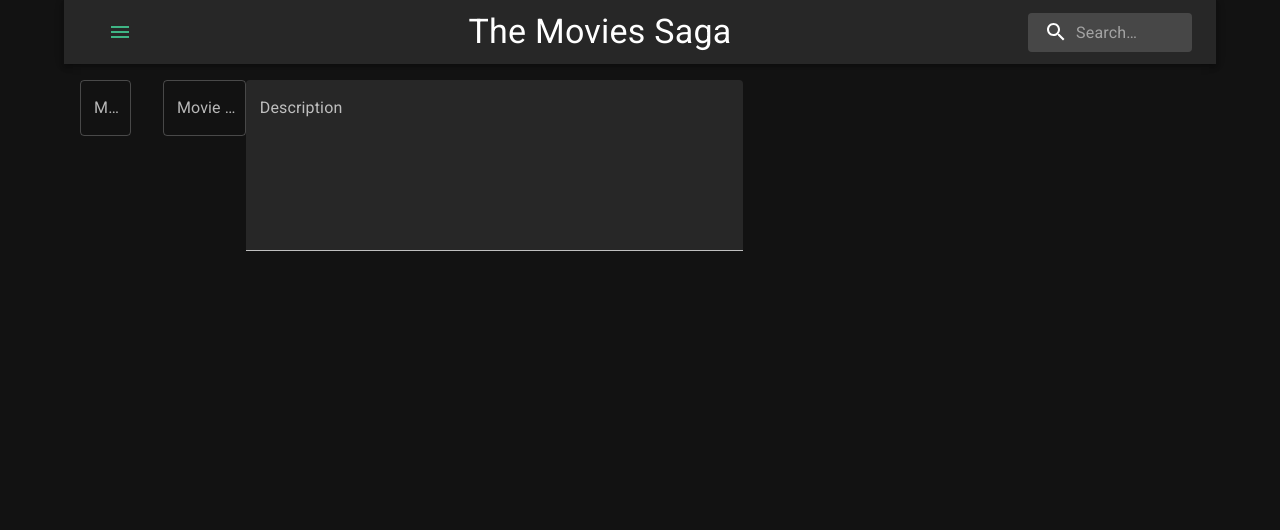
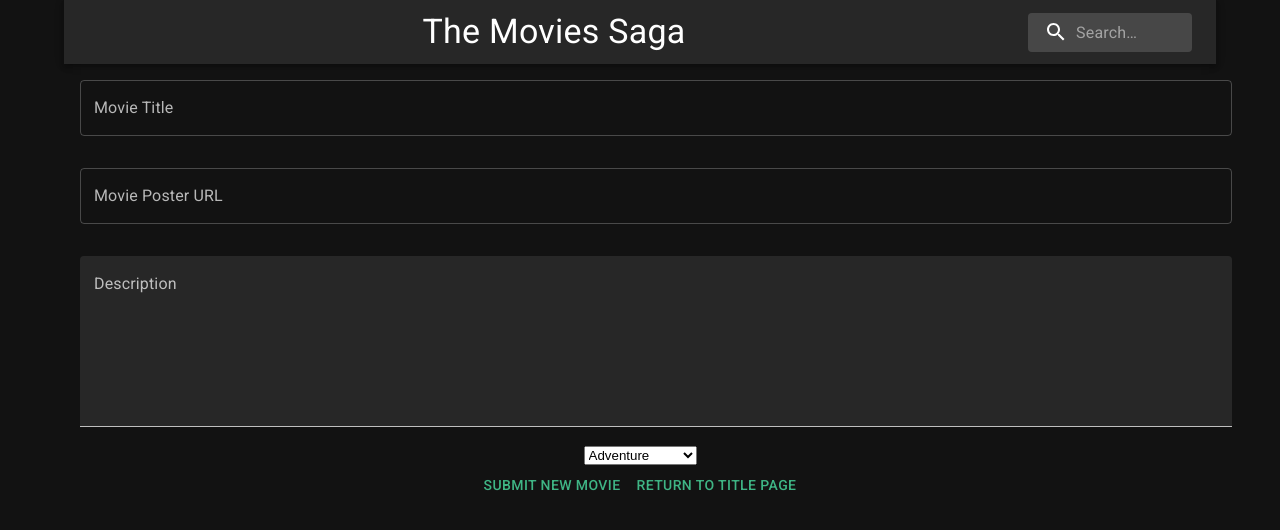
Before and after one commit to RyanKjesboJohnson/weekend-movie-sagas, a React (Create React App) app: page /#/addmovie in a window 1280 px wide. Shown: the top 530 px of the page. Built offline with nearby package versions, Linux system fonts and the light colour scheme.

Commit message:
Add movie page working and updated formatting

```diff
--- a/src/components/AddMoviePage/AddMoviePage.jsx
+++ b/src/components/AddMoviePage/AddMoviePage.jsx
@@ -1,10 +1,15 @@
-import { Box, Typography, TextField, FormControl, InputLabel, FilledInput, Grid } from "@mui/material";
+import { Box, Stack, Typography, TextField, FormControl, InputLabel, FilledInput, Grid, Button } from "@mui/material";
 import { useState } from "react";
+import { useDispatch } from "react-redux";
+import { useHistory } from "react-router-dom/cjs/react-router-dom.min";
 
 export default function AddMoviePage(){
+    const dispatch = useDispatch();
     const [newMovieTitle, setNewMovieTitle] = useState('')
     const [newMovieDescription, setNewMovieDescription] = useState('')
     const [newMovieURL, setNewMovieURL] = useState('')
+    const [newMovieGenreID, setNewMovieGenreID] = useState(0)
+
 
     const populateNewTitle = (event) => {
         setNewMovieTitle(event.target.value)
@@ -15,16 +20,41 @@ export default function AddMoviePage(){
     const populateNewDescription = (event) => {
         setNewMovieDescription(event.target.value)
     }
+    const populateNewGenre_ID = (event) => {
+        setNewMovieGenreID(event.target.value)
+    }
+
+    const newMovieObject = {
+        title: newMovieTitle,
+        poster: newMovieURL,
+        description: newMovieDescription,
+        genre_id: newMovieGenreID
+    }
+    const postNewMovie = () => {
+        console.log(newMovieObject);
+        dispatch({
+            type: 'CREATE_NEW_MOVIE',
+            payload: newMovieObject
+        })
+        history.push('/')
+    }
+
+    const history = useHistory();
+    const returnToTitlePage = () => {
+        history.push('/')
+    }
+
     return(
-    <Grid container>
-    <Box
-        sx={{display:'flex'}}
-        component="form"
-        noValidate
-        autoComplete="off"
-        >
-        <Grid item s={12} sm={4} md={2}>
+    <Grid container
+    direction="column"
+    // alignItems="center"
+    justifyContent="center"
+    >
+        <Stack>
+        <Grid>
+            <Box>
             <TextField
+            fullWidth
             sx={{ m: 2 }}
             id="outlined-multiline-flexible"
             label="Movie Title"
@@ -33,8 +63,10 @@ export default function AddMoviePage(){
             onChange={populateNewTitle}
             value={newMovieTitle}
             />
+        </Box>
         </Grid>
-        <Grid item s={12} sm={4} md={2}>
+        <Grid>
+        <Box>
             <TextField
             fullWidth sx={{ m: 2 }}
             id="outlined-textarea"
@@ -44,18 +76,53 @@ export default function AddMoviePage(){
             onChange={populateNewURL}
             value={newMovieURL}
             />
+        </Box>
         </Grid>
+        <Grid>
+        <Box>
         <FormControl fullWidth sx={{ m: 2 }}>
             <InputLabel htmlFor="standard-adornment-amount">Description</InputLabel>
             <FilledInput
             multiline
             rows={6}
             onChange={populateNewDescription}
-            value={newMovieDescription}></FilledInput>
+            value={newMovieDescription}>
+            </FilledInput>
         </FormControl>
+        </Box>
+        </Grid>
+        <Grid>
+        <Box>
+        <select
+        name="genre"
+        onChange={() => populateNewGenre_ID(event)}
+      >
+        <option value={1}>Adventure</option>
+        <option value={2}>Animated</option>
+        <option value={3}>Biographical</option>
+        <option value={4}>Comedy</option>
+        <option value={5}>Disaster</option>
+        <option value={6}>Drama</option>
+        <option value={7}>Epic</option>
+        <option value={8}>Fantasy</option>
+        <option value={9}>Musical</option>
+        <option value={10}>Romantic</option>
+        <option value={11}>Science Fiction</option>
+        <option value={12}>Space-Opera</option>
+        <option value={13}>Superhero</option>
+      </select>
     </Box>
+    </Grid>
+    <Box>
+        <Button onClick={postNewMovie}>
+            Submit New Movie
+        </Button>
+        <Button onClick={returnToTitlePage}>
+            Return to Title Page
+        </Button>
+    </Box>
+    </Stack>
     </Grid>
 
     )
-
 }
--- a/src/components/AppBar/AppBar.jsx
+++ b/src/components/AppBar/AppBar.jsx
@@ -7,7 +7,8 @@ import IconButton from '@mui/material/IconButton';
 import Typography from '@mui/material/Typography';
 import InputBase from '@mui/material/InputBase';
 import SearchIcon from '@mui/icons-material/Search';
-import BasicMenu from '../BasicMenu/BasicMenu';
+import { Button } from '@mui/material';
+import { useHistory } from 'react-router-dom/cjs/react-router-dom.min';
 
 export default function SearchAppBar() {
 const Search = styled('div')(({ theme }) => ({
@@ -52,19 +53,14 @@ const StyledInputBase = styled(InputBase)(({ theme }) => ({
   },
 }));
 
+
   return (
     <Box sx={{ flexGrow: 1 }}>
       <AppBar position="static">
         <Toolbar>
-          <IconButton
-            size="large"
-            edge="start"
-            color="inherit"
-            aria-label="open drawer"
-            sx={{ mr: 2 }}
-          >
-            <BasicMenu />
-          </IconButton>
+        {/* <Button sx={{m:3}} variant="outlined" color="primary" size="large" onClick={navigateToCreatePage}>
+            Create Movie
+        </Button> */}
           <Typography
             variant="h4"
             noWrap
--- a/src/components/MovieList/MovieList.jsx
+++ b/src/components/MovieList/MovieList.jsx
@@ -3,7 +3,7 @@ import { useDispatch, useSelector } from 'react-redux';
 import { useHistory } from 'react-router-dom/cjs/react-router-dom.min';
 import './MovieList.css'
 import DetailsPage from '../DetailsPage/DetailsPage';
-import { Box, Card, CardContent, Typography } from '@mui/material';
+import { Box, Card, CardContent, Typography, Button } from '@mui/material';
 
 
 function MovieList() {
@@ -25,9 +25,16 @@ function MovieList() {
     history.push('/details')
   }
 
+  const navigateToCreatePage = () => {
+      history.push('/addmovie')
+  }
+
   return (
     <Box>
       <Typography variant='h4'>Select a movie to see more details:</Typography>
+      <Button sx={{m:3}} variant="outlined" color="primary" size="large" onClick={navigateToCreatePage}>
+            Create Movie
+        </Button>
       <Box className="movies">
         {movies.map(movie => {
           return (
--- a/src/redux/store.js
+++ b/src/redux/store.js
@@ -8,6 +8,8 @@ import axios from 'axios';
 function* rootSaga() {
   yield takeEvery('FETCH_MOVIES', fetchAllMovies);
   yield takeEvery('SET_DETAILS_PAGE', setupDetailsPage);
+  yield takeEvery('CREATE_NEW_MOVIE', addNewMovie);
+
 }
 
 //This saga function gets all movies
@@ -44,6 +46,19 @@ function* setupDetailsPage(movieID) {
     })
   } catch (error) {
     console.log("setupDetailsPage error:", error);
+  }
+}
+
+function* addNewMovie(action) {
+  try {
+    yield console.log("received a new movie request with the object:", action.payload);
+    yield axios({
+      method: 'POST',
+      url: '/api/movies',
+      data: action.payload
+    })
+  } catch (error) {
+    console.log("addNewMovie error:", error);
   }
 }
 
```
Also changed, not shown: public/images/VforVendetta.jpeg (added).
